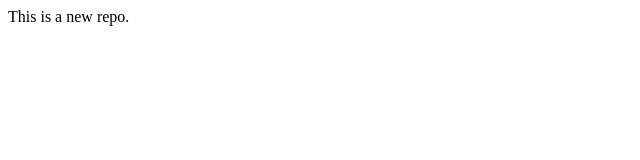
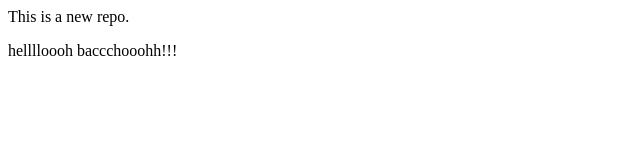
Before and after one commit to namangupta09-apk/localrepo, a plain HTML site: page index.html in a window 1280 px wide. Shown: the whole page, without its empty margins (0-640 px from the left). Drawn offline with Linux system fonts and the light colour scheme.

Commit message:
add new feature

```diff
--- a/index.html
+++ b/index.html
@@ -1 +1,2 @@
 <p>This is a new repo.</p>
+<p>helllloooh baccchooohh!!!</p>
```
